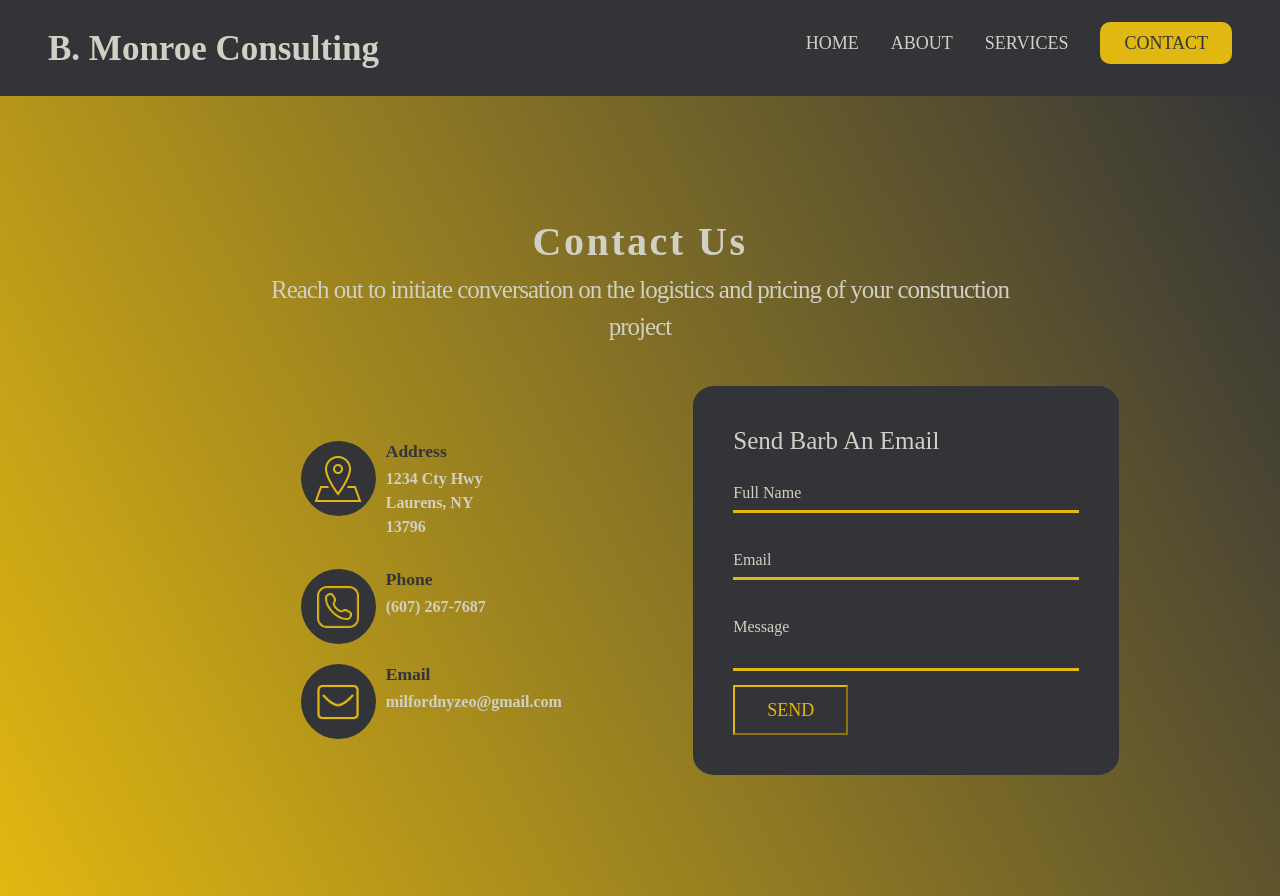
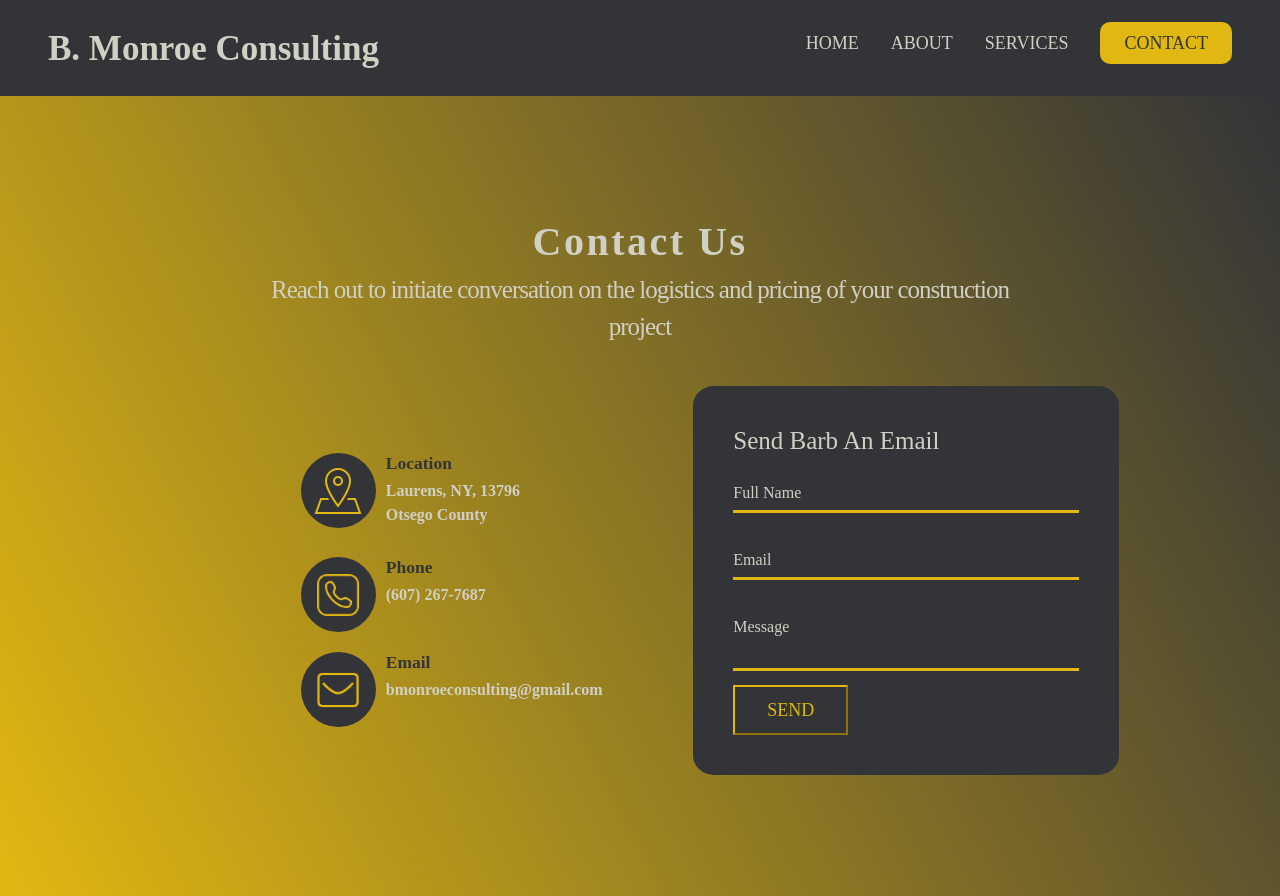
Before and after one commit to Caleb-Rogers/bmonroe-consulting, a Next.js app: page /contact in a window 1280 px wide. Built offline with nearby package versions, Linux system fonts and the light colour scheme.

Commit message:
Small Changes

```diff
--- a/src/components/Contact/ContactPage.js
+++ b/src/components/Contact/ContactPage.js
@@ -62,8 +62,8 @@ export default function Contact() {
                     <div className="box">
                         <div className="icon"><img src="address-100-yellow.png" alt="Address Icon" /></div>
                         <div className="text">
-                            <h3>Address</h3>
-                            <p>1234 Cty Hwy<br></br>Laurens, NY<br></br>13796</p>
+                            <h3>Location</h3>
+                            <p>Laurens, NY, 13796<br></br>Otsego County</p>
                         </div>
                     </div>
                     <div className="box">
@@ -77,7 +77,7 @@ export default function Contact() {
                         <div className="icon"><img src="email-64-yellow.png" alt="Address Icon" /></div>
                         <div className="text">
                             <h3>Email</h3>
-                            <p>milfordnyzeo@gmail.com</p>
+                            <p>bmonroeconsulting@gmail.com</p>
                         </div>
                     </div>
                 </div>
--- a/src/components/Footer/Footer.css
+++ b/src/components/Footer/Footer.css
@@ -4,6 +4,7 @@
 
 .foot-sec {
   min-height: 30vh;
+  width: 100%;
   background-color: #333437;
   color: #d1d0c5;
   font-family: "Playfair Display", serif;
--- a/src/components/ServicesSection/ServicesSection.js
+++ b/src/components/ServicesSection/ServicesSection.js
@@ -2,7 +2,7 @@ export default function ServicesSection() {
   return (
     <section className="serv-section">
       <div className="serv-heading">
-        <h2>Our Services</h2>
+        <h2>Our Services: What Monroe Consulting Can Do For YOU</h2>
       </div>
       <div className="serv-container">
         <div className="serv-card">
```
Also changed, not shown: public/test-1-img.svg (added).
